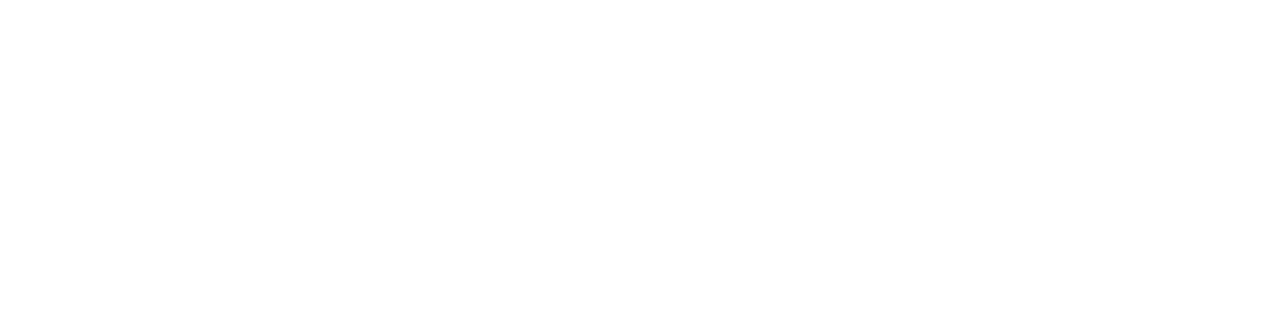
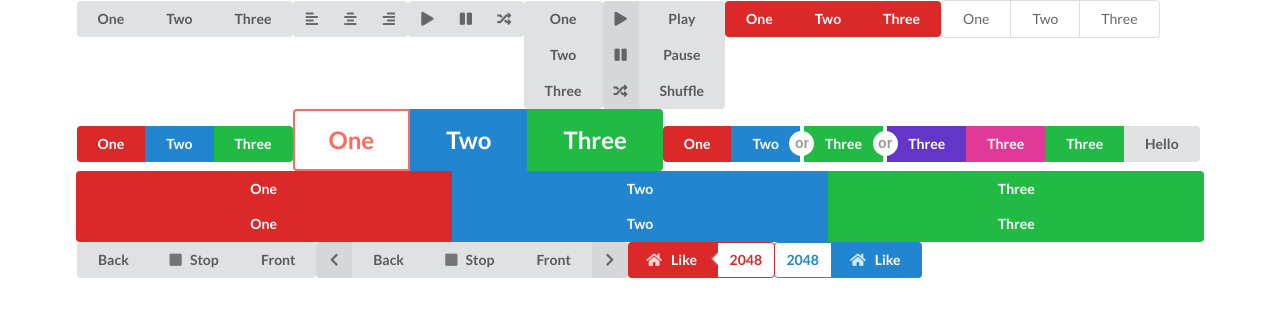
Before and after one commit to subeshb1/semantic-components, a React (Create React App) app in the folder project/: page / in a window 1280 px wide. Shown: the top 316 px of the page. Built offline with nearby package versions, Linux system fonts and the light colour scheme.

Commit message:
Input added and Button files restructure

```diff
--- a/project/src/App.js
+++ b/project/src/App.js
@@ -15,15 +15,123 @@
 // eslint-disable-next-line
 import Image from "./components/image";
 // eslint-disable-next-line
-import Label from "./components/label";
+import Label, { LabelGroup } from "./components/label";
 // eslint-disable-next-line
 import Loader from "./components/loader";
 // eslint-disable-next-line
 import Segment from "./components/segment";
+// eslint-disable-next-line
+import Input from "./components/input";
+
 class App extends Component {
   render() {
     return (
-      <Container></Container>
+      <Container> <ButtonGroup>
+          <Button text={"One"} />
+          <Button text={"Two"} />
+          <Button text={"Three"} />
+        </ButtonGroup>
+        {/* Button Group to hold Icons */}
+        <ButtonGroup icon>
+          <Button micon={"align left"} />
+          <Button micon={"align center"} />
+          <Button micon={"align right"} />
+        </ButtonGroup>
+        <ButtonGroup icon>
+          <Button micon={"play"} />
+          <Button micon={"pause"} />
+          <Button micon={"shuffle"} />
+        </ButtonGroup>
+        {/* Vertical Button Group */}
+        <ButtonGroup vertical>
+          <Button text={"One"} />
+          <Button text={"Two"} />
+          <Button text={"Three"} />
+        </ButtonGroup>
+        {/*  Labeled Icon Group */}
+        <ButtonGroup vertical>
+          <Button labeledIcon text={"Play"} ficon="play" />
+          <Button labeledIcon text={"Pause"} ficon="pause" />
+          <Button labeledIcon text={"Shuffle"} ficon="shuffle" />
+        </ButtonGroup>
+        {/*  Colored Button Group */}
+        <ButtonGroup color="red">
+          <Button text={"One"} />
+          <Button text={"Two"} />
+          <Button text={"Three"} />
+        </ButtonGroup>
+        {/*  Basic Button Group */}
+        <ButtonGroup basic>
+          <Button text={"One"} />
+          <Button text={"Two"} />
+          <Button text={"Three"} />
+        </ButtonGroup>
+        {/*  Basic Buttons in Group */}
+        <ButtonGroup inverted>
+          <Button color="red" text={"One"} />
+          <Button color="blue" text={"Two"} />
+          <Button color="green" text={"Three"} />
+        </ButtonGroup>
+        {/*  Size in Group */}
+        <ButtonGroup inverted size="massive">
+          <Button inverted color="red" text={"One"} />
+          <Button color="blue" text={"Two"} />
+          <Button color="green" text={"Three"} />
+        </ButtonGroup>
+        {/* Attached Buttona*/}
+        <ButtonGroup>
+          <Button color="red" text={"One"} />
+          <Button color="blue" text={"Two"} />
+          <Button.Or />
+          <Button color="green" text={"Three"} />
+          <Button.Or />
+          <Button color="violet" text={"Three"} />
+          <Button color="pink" text={"Three"} />
+          <Button color="green" text={"Three"} />
+          <Button animate text={"Hello"} bicon={"right arrow"} />
+        </ButtonGroup>
+        {/*  Attached in Group */}
+        <ButtonGroup attached="top" count="three">
+          <Button color="red" text={"One"} />
+          <Button color="blue" text={"Two"} />
+          <Button color="green" text={"Three"} />
+        </ButtonGroup>
+
+        <ButtonGroup attached="bottom" count={"three"}>
+          <Button color="red" text={"One"} />
+          <Button color="blue" text={"Two"} />
+          <Button animate color="green" text={"Three"} bicon={"right arrow"} />
+        </ButtonGroup>
+        {/* Mixed Group */}
+        <ButtonGroup>
+          <Button animate bicon={"left chevron"} text={"Back"} />
+          <Button ficon={"stop"} text={"Stop"} />
+          <Button animate bicon={"right chevron"} text={"Front"} />
+        </ButtonGroup>
+        <ButtonGroup>
+          <Button labeledIcon ficon={"left chevron"} text={"Back"} />
+          <Button ficon={"stop"} text={"Stop"} />
+          <Button labeledIcon bicon={"right chevron"} text={"Front"} />
+        </ButtonGroup>
+        <ButtonGroup >
+          <Button
+            labeled
+            color={"red"}
+            text={"Like"}
+            ficon={"home"}
+            htext={"2048"}
+            href="#"
+            pointed
+          />
+          <Button
+            labeled={"left"}
+            color={"blue"}
+            text={"Like"}
+            ficon={"home"}
+            htext={"2048"}
+            href="#"
+          />
+        </ButtonGroup></Container>
     );
   }
 }
--- /dev/null
+++ b/project/src/Input.css
@@ -0,0 +1 @@
+.ui.warning.input>input { border-color: rgb(221, 219, 73); background-color: rgba(255, 255, 154, 0.151) } .ui.success.input>input { border-color: rgb(73, 221, 93); background-color: rgba(154, 255, 167, 0.151) } .ui.success.input>input:focus { border-color: rgb(0, 146, 20); } .ui.warning.input>input:focus { border-color: rgb(132, 146, 0); }
--- a/project/src/components/button/button.js
+++ b/project/src/components/button.js
@@ -1,7 +1,37 @@
 import React, { Component } from "react";
 
 const or = <div class="or" />;
+
+
+export  class ButtonGroup extends Component {
+  static defaultProps = {
+    icon: false,
+    vertical: false,
+    color: "",
+    size: "",
+    basic: false,
+    count: "",
+    attached:undefined,
+  };
+  render() {
+    const { children, icon, vertical, color, size, basic, count,attached } = this.props;
+    const className = `
+        ${count}
+        ${size}
+        ui
+        ${vertical ? "vertical" : ""}
+        ${basic ? "basic" : ""}
+        ${attached ? attached + " attached" : ""}
+        ${color}
+        ${icon ? "icon" : ""}
+        buttons
+        `.replace(/\s+/g, " ");
+    return <div className={className}>{children}</div>;
+  }
+}
+
 export default class Button extends Component {
+  static Group = ButtonGroup;
   static propTypes = {};
   static Or() {
     return or;
--- a/project/src/components/button/button-group.js
+++ /dev/null
@@ -1,28 +0,0 @@
-import React, { Component } from "react";
-
-export default class ButtonGroup extends Component {
-  static defaultProps = {
-    icon: false,
-    vertical: false,
-    color: "",
-    size: "",
-    basic: false,
-    count: "",
-    attached:undefined,
-  };
-  render() {
-    const { children, icon, vertical, color, size, basic, count,attached } = this.props;
-    const className = `
-        ${count}
-        ${size}
-        ui
-        ${vertical ? "vertical" : ""}
-        ${basic ? "basic" : ""}
-        ${attached ? attached + " attached" : ""}
-        ${color}
-        ${icon ? "icon" : ""}
-        buttons
-        `.replace(/\s+/g, " ");
-    return <div className={className}>{children}</div>;
-  }
-}
--- a/project/src/components/button/index.js
+++ /dev/null
@@ -1,4 +0,0 @@
-
-export   {default} from "./button";
-export {default as ButtonGroup} from './button-group'
-// export  {default as StandardButton} from "./SimpleButton";
--- /dev/null
+++ b/project/src/components/input.js
@@ -0,0 +1,92 @@
+import React, { Component } from "react";
+import "../Input.css";
+import Icon from "./icon";
+
+export default class Input extends Component {
+  static defaultProps = {
+    state: "", //States can be focus,loading,disabled,error,warning,success,
+    disabled: false, //To make the input disabled
+    type: "text",
+    iconPosition: "",
+    size: "",
+    fluid: false,
+    transparent: false,
+    action: "",
+    labeled: "",
+    //Extras
+    extra: "",
+    style: {},
+    frontChildren:undefined,
+    extraProps:{}
+  };
+
+  render() {
+    const {
+      children,
+      placeholder,
+      name,
+      extra,
+      style,
+      state,
+      disabled,
+      icon,
+      loading,
+      readOnly,
+      type,
+      iconPosition,
+      inverted,
+      size,
+      fluid,
+      transparent,
+      labeled,
+      action,
+      frontChildren,
+      extraProps,
+      value,
+      defaultValue,
+    } = this.props;
+    const className = `
+        ui
+        ${size}
+        ${state}
+        ${disabled ? "disabled" : ""}
+        ${transparent ? "transparent" : ""}
+        ${fluid ? "fluid" : ""}
+        ${extra}
+
+        ${inverted ? "inverted" : ""}
+        ${
+            labeled
+            ? (typeof labeled === "string" ? labeled : "") + " labeled"
+            : ""
+        }
+        ${action ? (typeof action === "string" ? action : "") + " action" : ""}
+        ${iconPosition}
+        ${loading || icon ? "icon" : ""}
+        input
+        ${
+            loading
+            ? (typeof loading === "string" ? loading : "") + " loading"
+            : ""
+        }
+        `.replace(/\s+/g, " ");
+    return (
+      <div className={className} style={style}>
+        {frontChildren}
+        <input
+          type={type}
+          placeholder={placeholder}
+          name={name}
+          disabled={disabled}
+          readOnly={readOnly}
+          {...extraProps}
+          value={value}
+          defaultValue={defaultValue}
+        //   onChange={onChange}
+        />
+        {(typeof icon === "string" || loading) && <Icon name={icon} />}
+        {children}
+      </div>
+    );
+  }
+}
```
Also changed, not shown: 1 other file (tests, documents, lock files or other folders).
